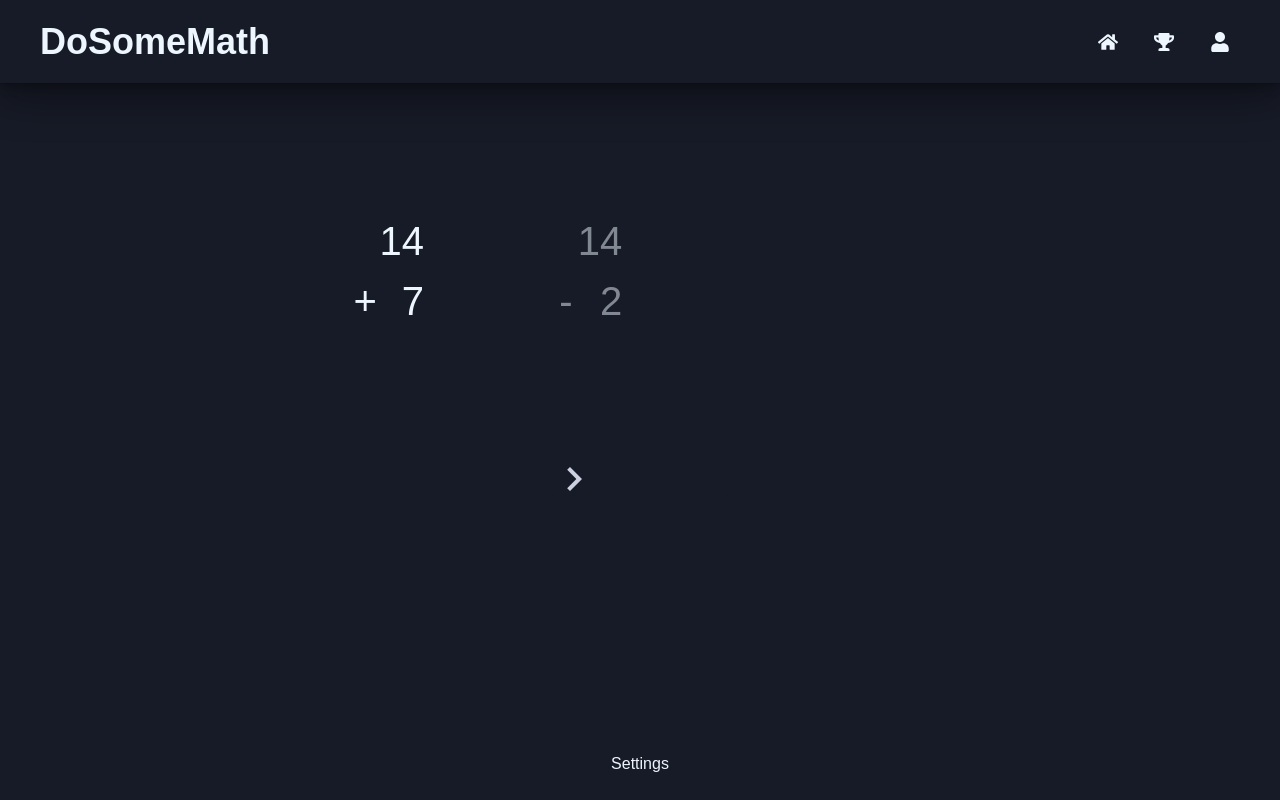
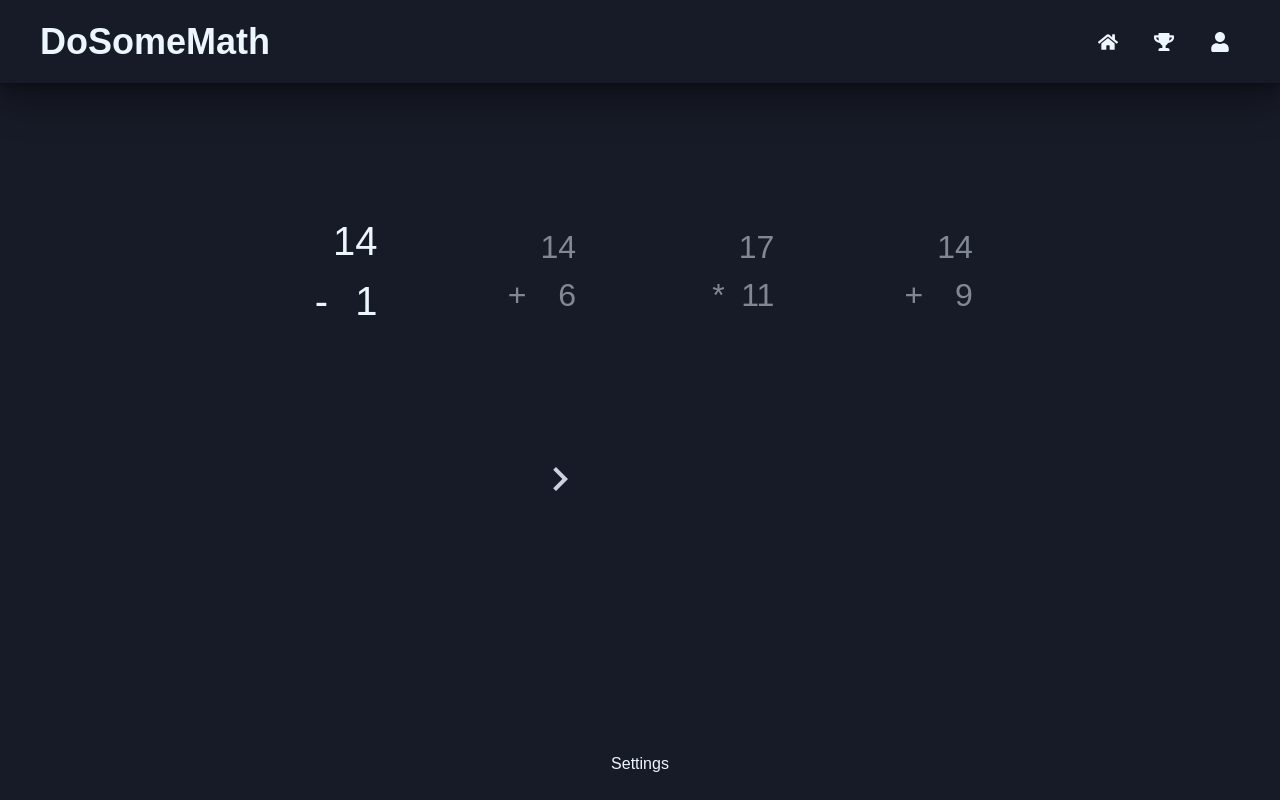
Before and after one commit to aeum1016/DSM2, a React (Create React App) app in the folder client/: page /home in a window 1280 px wide. Built offline with nearby package versions, Linux system fonts and the light colour scheme; sample sign-in values are in the browser's storage; a web font is replaced by a local one.

Commit message:
Some quick UI changes

```diff
--- a/client/src/components/Game/Game/Game.js
+++ b/client/src/components/Game/Game/Game.js
@@ -58,7 +58,11 @@ const Game = () => {
         </InputGroup>
         <Text fontSize={"1.1rem"}>
           {start
-            ? "QPM:" + ((currentIndex * 60) / ((end - start) / 1000)).toFixed(2)
+            ? "QPM:" +
+              (
+                (currentIndex * 60) /
+                ((new Date().getTime() - start) / 1000)
+              ).toFixed(2)
             : ""}
         </Text>
       </Box>
--- a/client/src/components/Game/GamePage.js
+++ b/client/src/components/Game/GamePage.js
@@ -12,9 +12,9 @@ export default function GamePage() {
   const user = useSelector((state) => state.user.authData);
 
   useEffect(() => {
-    if (!user) {
-      navigate("/signin");
-    }
+    // if (!user) {
+    //   navigate("/signin");
+    // }
   }, [user]);
 
   const renderCurrentStatus = useCallback(() => {
@@ -33,10 +33,9 @@ export default function GamePage() {
       minH={"100%"}
       minW={"100%"}
       align={"center"}
-      justify={"center"}
+      justify={"space-between"}
     >
       {renderCurrentStatus()}
-      <Spacer />
       <Box my={"1rem"}>
         <Button variant={"unstyled"} _hover={{ color: "brandDark.300" }}>
           <Text fontWeight={"medium"}>Settings</Text>
--- a/client/src/components/Game/GameSummary/GameSummary.js
+++ b/client/src/components/Game/GameSummary/GameSummary.js
@@ -1,8 +1,8 @@
-import { Box, Button, Text, Tooltip } from "@chakra-ui/react";
+import { Box, Button, Flex, Text, Tooltip } from "@chakra-ui/react";
 import { useDispatch, useSelector } from "react-redux";
 import { create, nextGame, reset } from "../../../slices/game";
 import { create as createAttempt } from "../../../slices/attempts";
-import { useEffect } from "react";
+import { Fragment, useEffect } from "react";
 
 const GameSummary = () => {
   const dispatch = useDispatch();
@@ -18,6 +18,7 @@ const GameSummary = () => {
     for (const [key, value] of Object.entries(settings)) {
       settingsString += key + ": " + value + ", ";
     }
+    if (user) {
       dispatch(
         createAttempt({
           score: currentIndex,
@@ -26,6 +27,7 @@ const GameSummary = () => {
           setting: settingsString,
         })
       );
+    }
   }, []);
 
   const onClose = () => {
@@ -35,31 +37,52 @@ const GameSummary = () => {
   };
 
   return (
-    <Box direction={"column"} justify={"center"} my={"8rem"} width={"80%"}>
+    <Box direction={"column"} my={"8rem"} width={"80%"}>
+      <Flex direction={"column"} justify={"space-between"} height={"100%"}>
+        <Box>
           <Text fontSize={40}>Questions Per Minute: </Text>
           <Text fontSize={32}>
             <Tooltip
               label={
-            ((currentIndex * 60) / ((endTime - startTime) / 1000)).toFixed(2) +
-            " QPM"
+                ((currentIndex * 60) / ((endTime - startTime) / 1000)).toFixed(
+                  2
+                ) + " QPM"
               }
               placement={"right"}
-          fontSize={28}
-          borderRadius={4}
+              fontSize={14}
             >
-          {((currentIndex * 60) / ((endTime - startTime) / 1000)).toFixed(0)}
+              {((currentIndex * 60) / ((endTime - startTime) / 1000)).toFixed(
+                0
+              )}
             </Tooltip>
           </Text>
+        </Box>
+        <Flex direction={"column"} align={"center"}>
           <Button
-        my={"3rem"}
-        size={"xs"}
+            marginTop={"3rem"}
             variant={"ghost"}
-        _hover={{ bgColor: "brandDark.800" }}
-        _active={{ bgColor: "brandDark.800" }}
+            _hover={{
+              color: "brandDark.200",
+            }}
+            _active={{
+              color: "brandDark.200",
+              transform: "scale(0.95)",
+            }}
             onClick={() => onClose()}
           >
-        <Text fontSize={18}>New Game</Text>
+            <Text fontSize={24} textDecoration={"underline"}>
+              Try Again
+            </Text>
           </Button>
+          {user ? (
+            <Fragment></Fragment>
+          ) : (
+            <Text paddingTop={24} fontSize={40}>
+              Sign in to save your results!
+            </Text>
+          )}
+        </Flex>
+      </Flex>
     </Box>
   );
 };
--- a/client/src/components/Game/Line/Question/Question.js
+++ b/client/src/components/Game/Line/Question/Question.js
@@ -1,10 +1,27 @@
 import { Box, Flex, HStack, Text } from "@chakra-ui/react";
-import { Fragment } from "react";
+import { Fragment, useEffect, useState } from "react";
 import { useSelector } from "react-redux";
 
 export default function Question({ index }) {
   const questions = useSelector((state) => state.game.questions);
   const currentIndex = useSelector((state) => state.game.currentIndex);
+  const [styles, setStyles] = useState({
+    fontSize: "2rem",
+    opacity: "0.5",
+  });
+  useEffect(() => {
+    if (currentIndex == index) {
+      setStyles({
+        fontSize: "2.5rem",
+        opacity: "1",
+      });
+    } else {
+      setStyles({
+        fontSize: "2rem",
+        opacity: "0.5",
+      });
+    }
+  }, [currentIndex]);
 
   return (
     <Flex
@@ -12,23 +29,23 @@ export default function Question({ index }) {
       align={"flex-end"}
       justify={"center"}
       direction={"column"}
-      opacity={index === currentIndex ? "1" : "0.5"}
+      opacity={styles.opacity}
     >
       {questions.length > index ? (
         <Fragment>
           <Box width={"4rem"} textAlign={"right"}>
-            <Text fontSize={"2.5rem"} fontWeight={"medium"}>
+            <Text fontSize={styles.fontSize} fontWeight={"medium"}>
               {questions[index].operand1}
             </Text>
           </Box>
           <HStack spacing={"0.5rem"}>
             <Box width={"1.3rem"} textAlign={"right"}>
-              <Text fontSize={"2.5rem"} fontWeight={"medium"}>
+              <Text fontSize={styles.fontSize} fontWeight={"medium"}>
                 {questions[index].operator}
               </Text>
             </Box>
             <Box width={"2.6rem"} textAlign={"right"}>
-              <Text fontSize={"2.5rem"} fontWeight={"medium"}>
+              <Text fontSize={styles.fontSize} fontWeight={"medium"}>
                 {questions[index].operand2}
               </Text>
             </Box>
--- a/client/src/slices/game.js
+++ b/client/src/slices/game.js
@@ -40,11 +40,8 @@ const pushQuestion = (state, operand1, operand2, operator) => {
 const initialState = {
   settings: {
     mode: "c",
-    questions: 2,
-    add: "20",
-    subtract: "20",
-    multiply: "20",
-    divide: "20",
+    questions: 4,
+    max: [20, 20, 20, 20],
   },
   questions: [],
   status: 0,
@@ -62,9 +59,11 @@ const gameSlice = createSlice({
     create: (state) => {
       state.questions = [];
       for (let i = 0; i < state.settings.questions; i++) {
-        const operand1 = Math.floor(Math.random() * 20) + 1;
-        const operand2 = Math.floor(Math.random() * 20) + 1;
         const operator = Math.floor(Math.random() * 4);
+        const operand1 =
+          Math.floor(Math.random() * state.settings.max[operator]) + 1;
+        const operand2 =
+          Math.floor(Math.random() * state.settings.max[operator]) + 1;
         pushQuestion(state, operand1, operand2, operator);
       }
     },
@@ -89,8 +88,8 @@ const gameSlice = createSlice({
         state.answers.push(answer.payload);
         ++state.currentIndex;
         state.currentLine = Math.floor(state.currentIndex / 4);
-        state.endTime = new Date().getTime();
         if (state.currentIndex === state.questions.length) {
+          state.endTime = new Date().getTime();
           state.status = 2;
         }
       }
```
Lines whose indentation alone changed are shown as unchanged.
